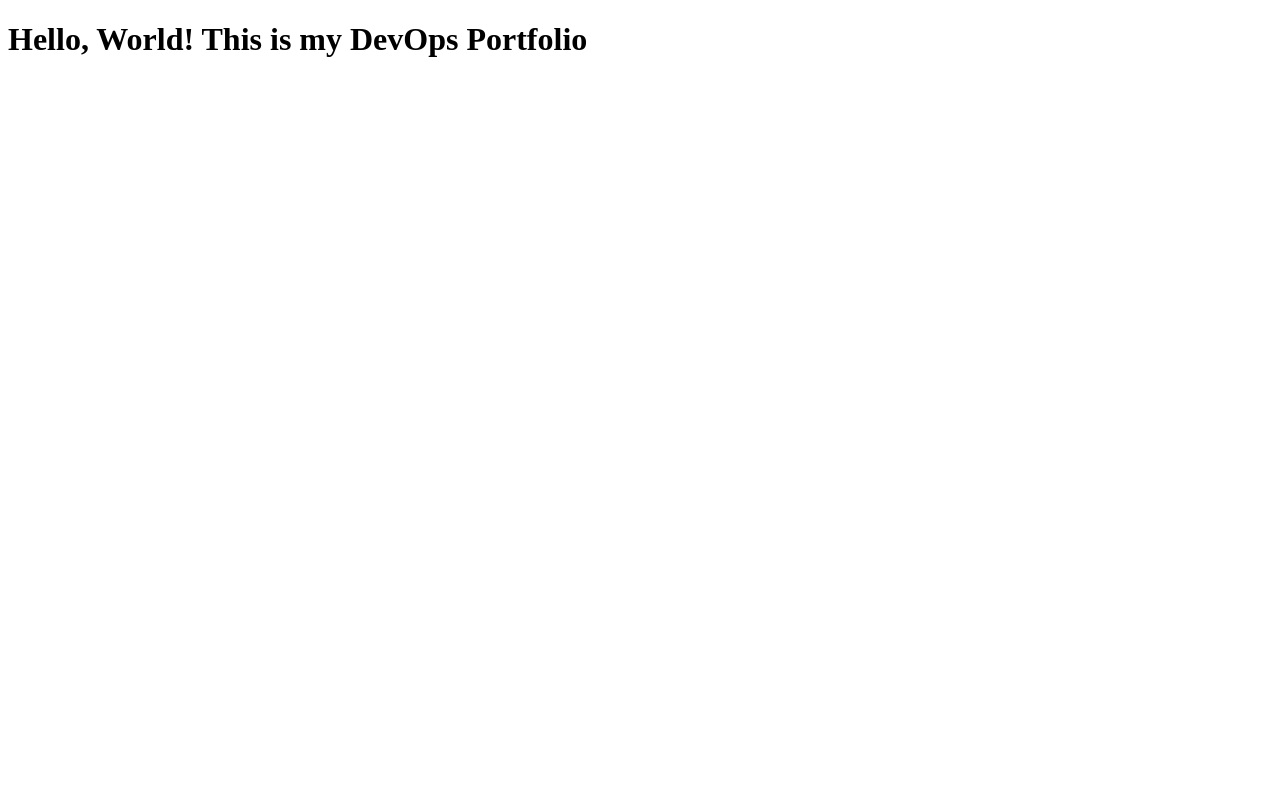
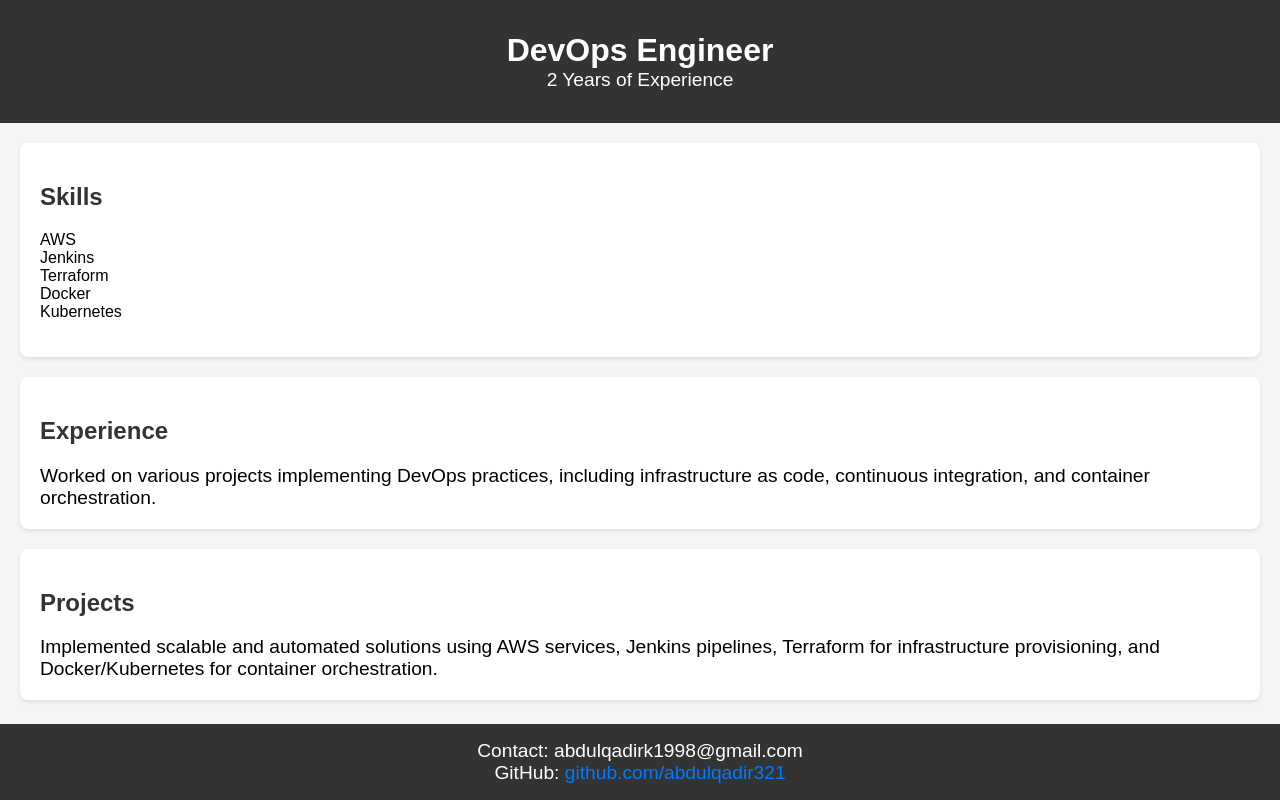
Before and after one commit to abdulqadir321/abdulqadir321.github.io, a plain HTML site: page index.html in a window 1280 px wide. Drawn offline with Linux system fonts and the light colour scheme.

Commit message:
added style.css and updated index.html file

```diff
--- a/index.html
+++ b/index.html
@@ -3,10 +3,39 @@
 <head>
     <meta charset="UTF-8">
     <meta name="viewport" content="width=device-width, initial-scale=1.0">
-    <title>AQ DevOps Portfolio</title>
+    <link rel="stylesheet" href="style.css">
+    <title>Abdul Qadir</title>
 </head>
 <body>
-    <h1>Hello, World! This is my DevOps Portfolio</h1>
-    <!-- Add more content as needed -->
+    <header>
+        <h1>DevOps Engineer</h1>
+        <p>2 Years of Experience</p>
+    </header>
+
+    <section id="skills">
+        <h2>Skills</h2>
+        <ul>
+            <li>AWS</li>
+            <li>Jenkins</li>
+            <li>Terraform</li>
+            <li>Docker</li>
+            <li>Kubernetes</li>
+        </ul>
+    </section>
+
+    <section id="experience">
+        <h2>Experience</h2>
+        <p>Worked on various projects implementing DevOps practices, including infrastructure as code, continuous integration, and container orchestration.</p>
+    </section>
+
+    <section id="projects">
+        <h2>Projects</h2>
+        <p>Implemented scalable and automated solutions using AWS services, Jenkins pipelines, Terraform for infrastructure provisioning, and Docker/Kubernetes for container orchestration.</p>
+    </section>
+
+    <footer>
+        <p>Contact: abdulqadirk1998@gmail.com</p>
+        <p>GitHub: <a href="https://github.com/abdulqadir321" target="_blank">github.com/abdulqadir321</a></p>
+    </footer>
 </body>
 </html>
--- /dev/null
+++ b/style.css
@@ -0,0 +1,59 @@
+body {
+    font-family: 'Arial', sans-serif;
+    margin: 0;
+    padding: 0;
+    background-color: #f5f5f5;
+}
+
+header {
+    background-color: #333;
+    color: #fff;
+    text-align: center;
+    padding: 2em 0;
+}
+
+h1 {
+    margin: 0;
+    font-size: 2em;
+}
+
+p {
+    margin: 0;
+    font-size: 1.2em;
+}
+
+ul {
+    list-style-type: none;
+    padding: 0;
+}
+
+section {
+    margin: 20px;
+    background-color: #fff;
+    border-radius: 8px;
+    box-shadow: 0 2px 4px rgba(0, 0, 0, 0.1);
+    padding: 20px;
+}
+
+h2 {
+    color: #333;
+}
+
+footer {
+    background-color: #333;
+    color: #fff;
+    text-align: center;
+    padding: 1em 0;
+    position: fixed;
+    bottom: 0;
+    width: 100%;
+}
+
+a {
+    color: #007bff;
+    text-decoration: none;
+}
+
+a:hover {
+    text-decoration: underline;
+}
```
